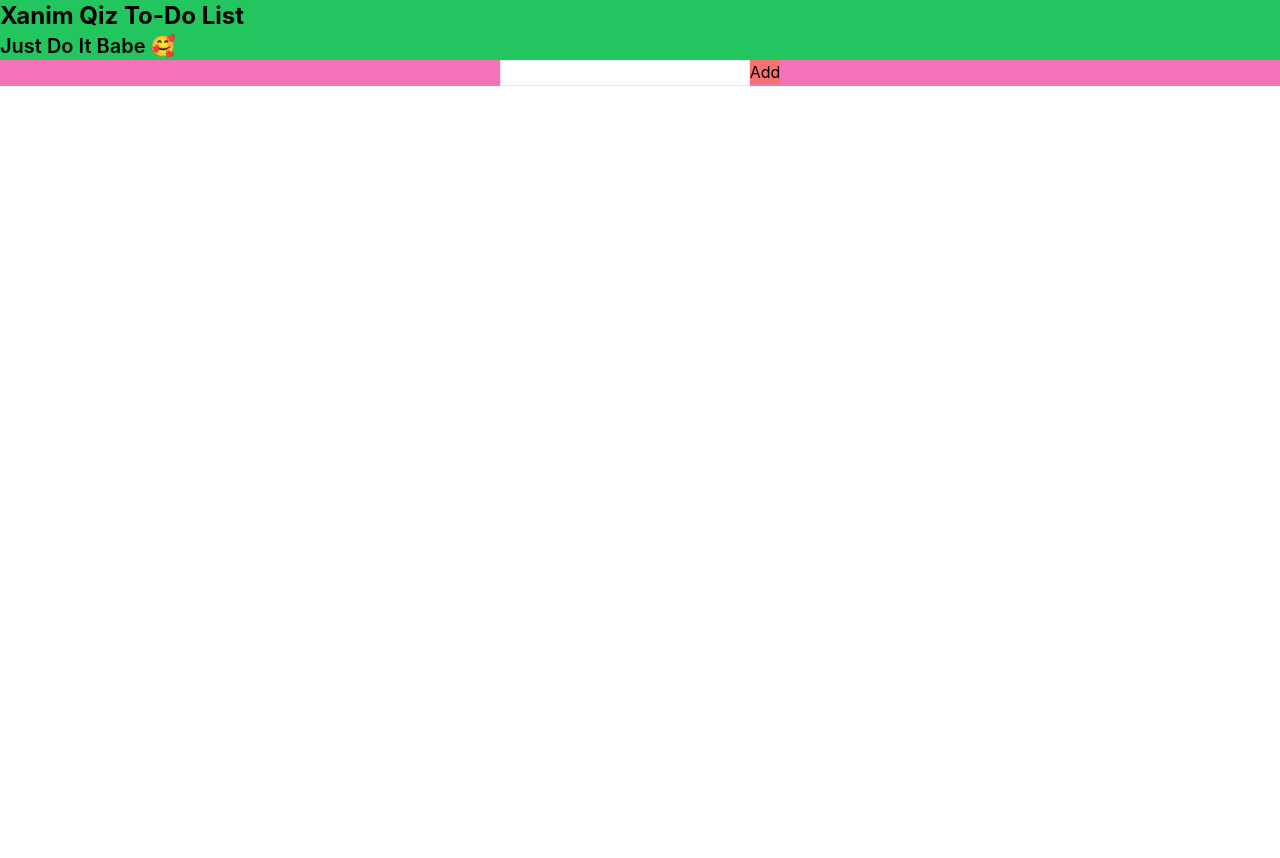
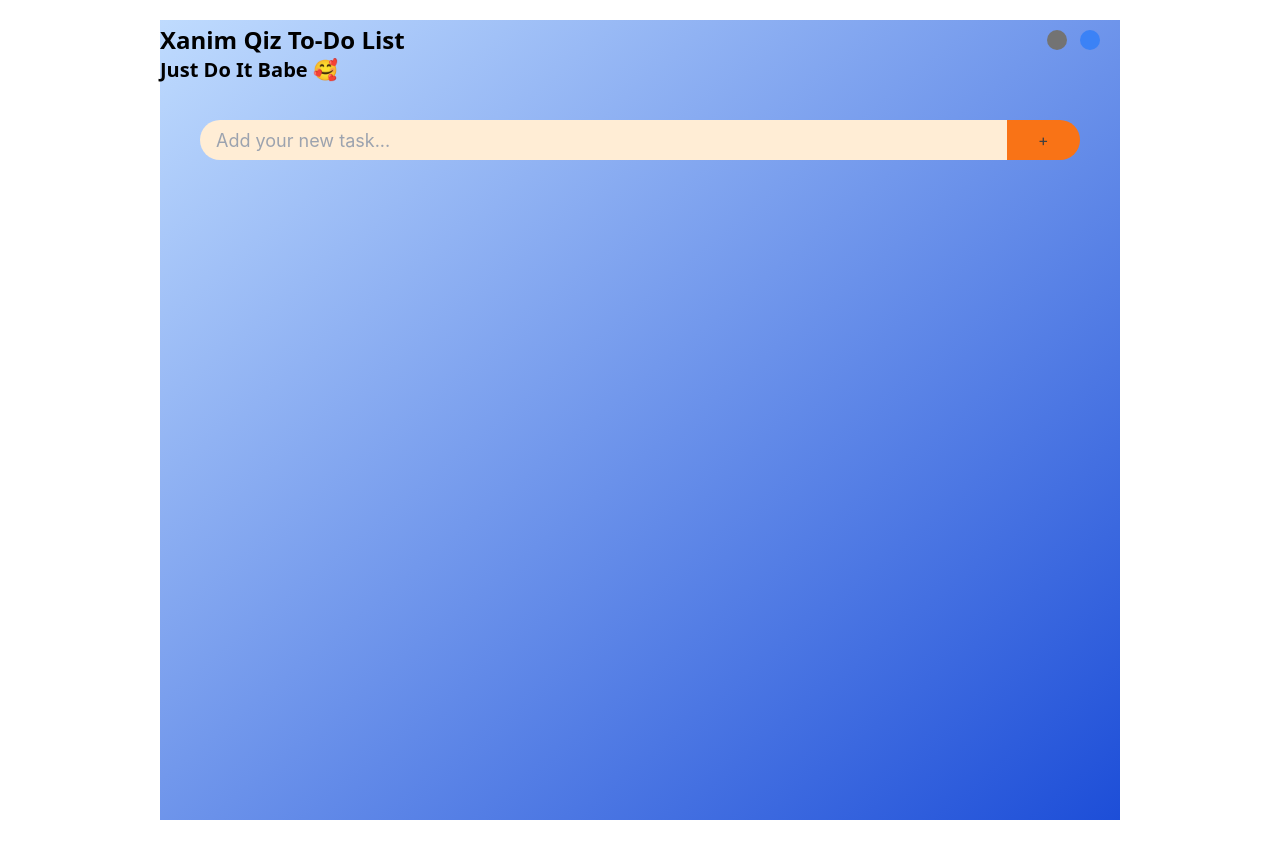
Before and after one commit to zahraRostami1999/TodoReact, a React (Create React App) app: page / in a window 1280 px wide. Shown: the top 858 px of the page. Before the commit the page ends 800 px from the top, so only its background shows below. Built offline with nearby package versions, Linux system fonts and the light colour scheme.

Commit message:
edit App.jsx: ex version

```diff
--- a/src/App.jsx
+++ b/src/App.jsx
@@ -5,7 +5,8 @@ import TodoPage from './pages/TodoPage';
 function App() {
   return (
     <div className="App">
-      <TodoPage />
+      <ToDo />
+      {/* <TodoPage /> */}
     </div>
   );
 }
```
